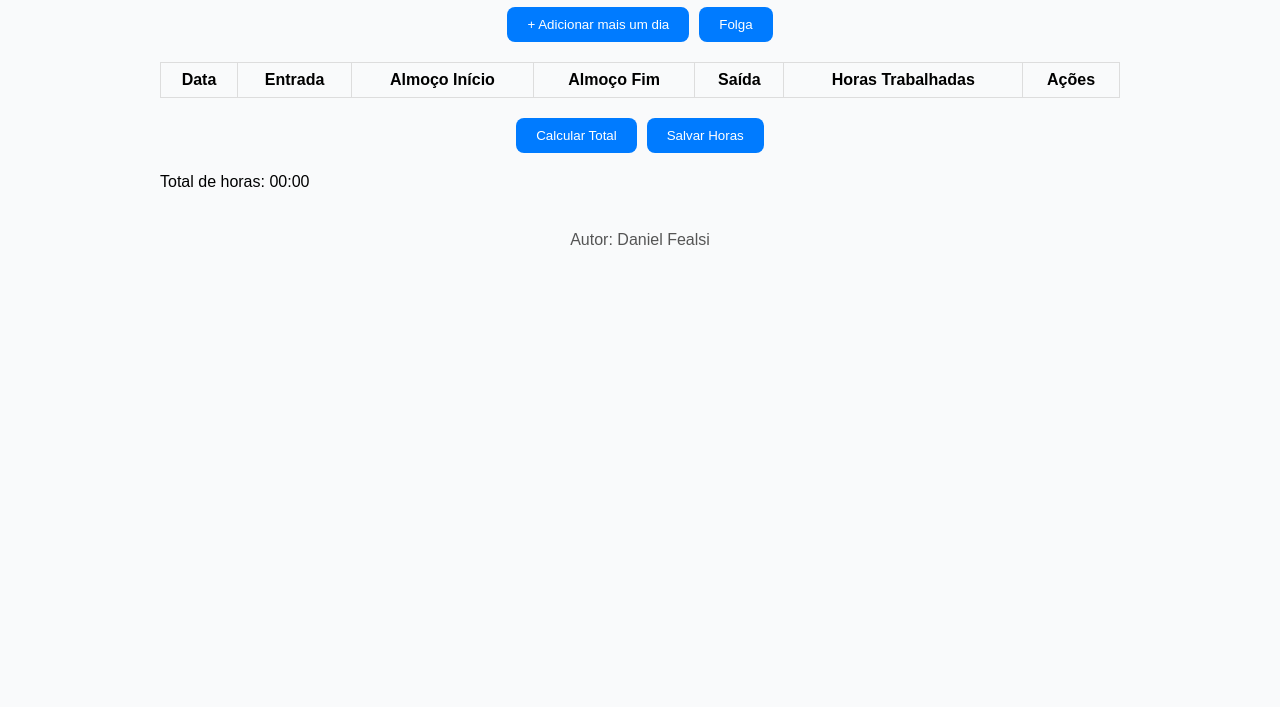
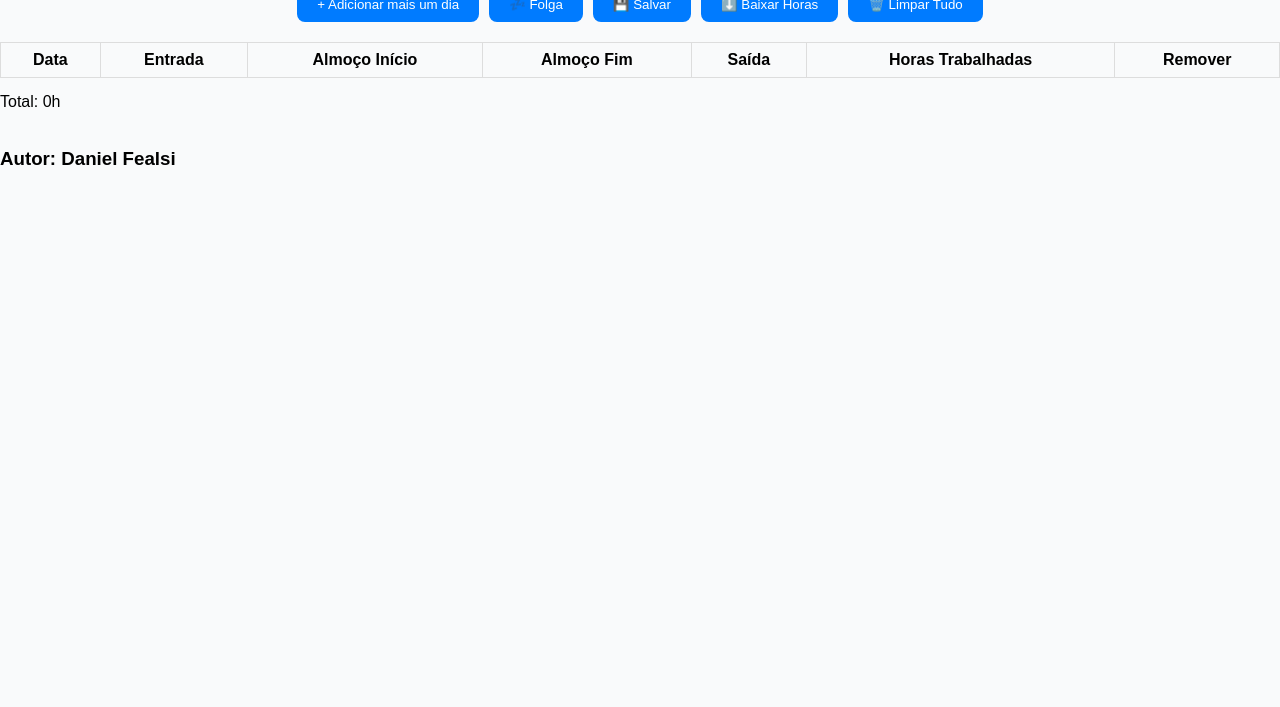
Before and after one commit to Danfas19402/Chronos---C.H.T, a plain HTML site: page index.html in a window 1280 px wide. Shown: the part 93-800 px from the top of the page. Drawn offline with Linux system fonts and the light colour scheme.

Commit message:
Update index.html

```diff
--- a/index.html
+++ b/index.html
@@ -2,20 +2,23 @@
 <html lang="pt-br">
 <head>
   <meta charset="UTF-8" />
-  <meta name="viewport" content="width=device-width, initial-scale=1.0" />
+  <meta name="viewport" content="width=device-width, initial-scale=1.0"/>
   <title>Chronos - C-H-T</title>
   <link rel="stylesheet" href="styles.css" />
 </head>
 <body>
-  <div class="container">
-    <h1>Chronos - C-H-T</h1>
+  <h1>Chronos - C-H-T</h1>
 
-    <div class="buttons">
-      <button onclick="adicionarDia()">+ Adicionar mais um dia</button>
-      <button onclick="adicionarFolga()">Folga</button>
-    </div>
+  <div class="buttons">
+    <button onclick="addRow()">+ Adicionar mais um dia</button>
+    <button onclick="addFolga()">💤 Folga</button>
+    <button onclick="saveData()">💾 Salvar</button>
+    <button onclick="downloadData()">⬇️ Baixar Horas</button>
+    <button onclick="clearData()">🗑️ Limpar Tudo</button>
+  </div>
 
-    <table id="tabelaHoras">
+  <div class="table-container">
+    <table>
       <thead>
         <tr>
           <th>Data</th>
@@ -24,20 +27,17 @@
           <th>Almoço Fim</th>
           <th>Saída</th>
           <th>Horas Trabalhadas</th>
-          <th>Ações</th>
+          <th>Remover</th>
         </tr>
       </thead>
-      <tbody></tbody>
+      <tbody id="timeTable"></tbody>
     </table>
+  </div>
 
-    <div class="actions">
-      <button onclick="calcularTotal()">Calcular Total</button>
-      <button onclick="salvarHoras()">Salvar Horas</button>
-    </div>
+  <div class="total" id="totalHoras">Total: 0h</div>
+  <br>
 
-    <p id="totalHoras">Total de horas: 00:00</p>
-    <footer><p>Autor: Daniel Fealsi</p></footer>
-  </div>
+  <h3>Autor: Daniel Fealsi</h3>
 
   <script src="script.js"></script>
 </body>
```
